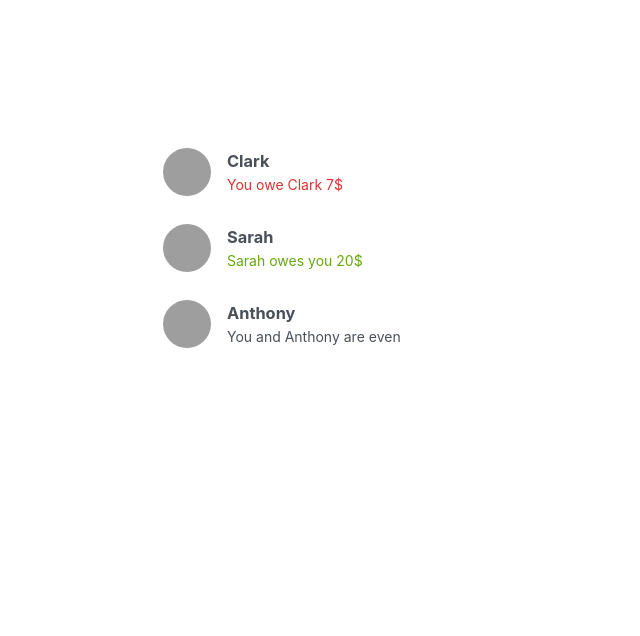
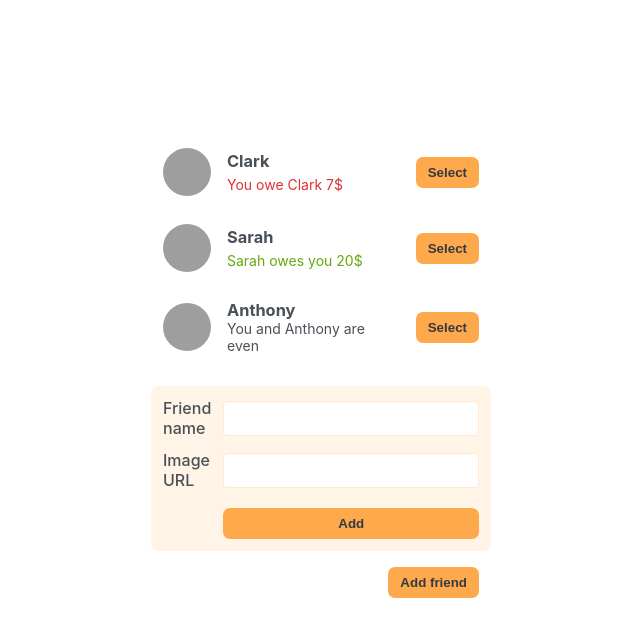
Before and after one commit to yakolga/eat-n-split, a React (Create React App) app: page / in a window 1280 px wide. Shown: the top 636 px of the page, without its empty margins (79-719 px from the left). Built offline with nearby package versions, Linux system fonts and the light colour scheme; grey boxes are pictures that could not be loaded; the HTML template or start-up script is replaced by a standard one.

Commit message:
button & formAddFriend components

```diff
--- a/src/App.js
+++ b/src/App.js
@@ -1,4 +1,6 @@
 import FriendList from "./components/FriendList";
+import FormAddFriend from "./components/FormAddFriend";
+import Button from "./components/Button"
 
 const initialFriends = [
   {
@@ -26,6 +28,8 @@
     <div className="app">
       <div className="sidebar">
         <FriendList friends={initialFriends}/>
+        <FormAddFriend/>
+        <Button>Add friend</Button>
       </div>
     </div>
   )
--- /dev/null
+++ b/src/components/Button.jsx
@@ -0,0 +1,3 @@
+export default function Button({children}) {
+   return <button className="button">{children}</button>
+}
--- /dev/null
+++ b/src/components/FormAddFriend.jsx
@@ -0,0 +1,15 @@
+import Button from "./Button"
+
+export default function FormAddFriend() {
+    return(
+        <form className="form-add-friend">
+            <label>Friend name</label>
+            <input type="text"></input>
+
+            <label>Image URL</label>
+            <input type="text"></input>
+
+            <Button>Add</Button>
+        </form>
+    )
+}
--- a/src/components/Friend.jsx
+++ b/src/components/Friend.jsx
@@ -1,3 +1,5 @@
+import Button from "./Button"
+
 export default function Friend({friend}) {
   return (
     <li key={friend.id}>
@@ -8,6 +10,7 @@
       {friend.balance === 0 && <p>You and {friend.name} are even</p>}
       {friend.balance > 0 && <p className="green">{friend.name} owes you {friend.balance}$</p>}
 
+      <Button>Select</Button>
     </li>
   )
 }
--- a/src/index.css
+++ b/src/index.css
@@ -131,11 +131,11 @@
   font-weight: 500;
 }
 
-label::first-letter {
+/* label::first-letter {
   display: inline-block;
   margin-right: 4px;
   font-size: 1.8rem;
-}
+} */
 
 input,
 select {
```
